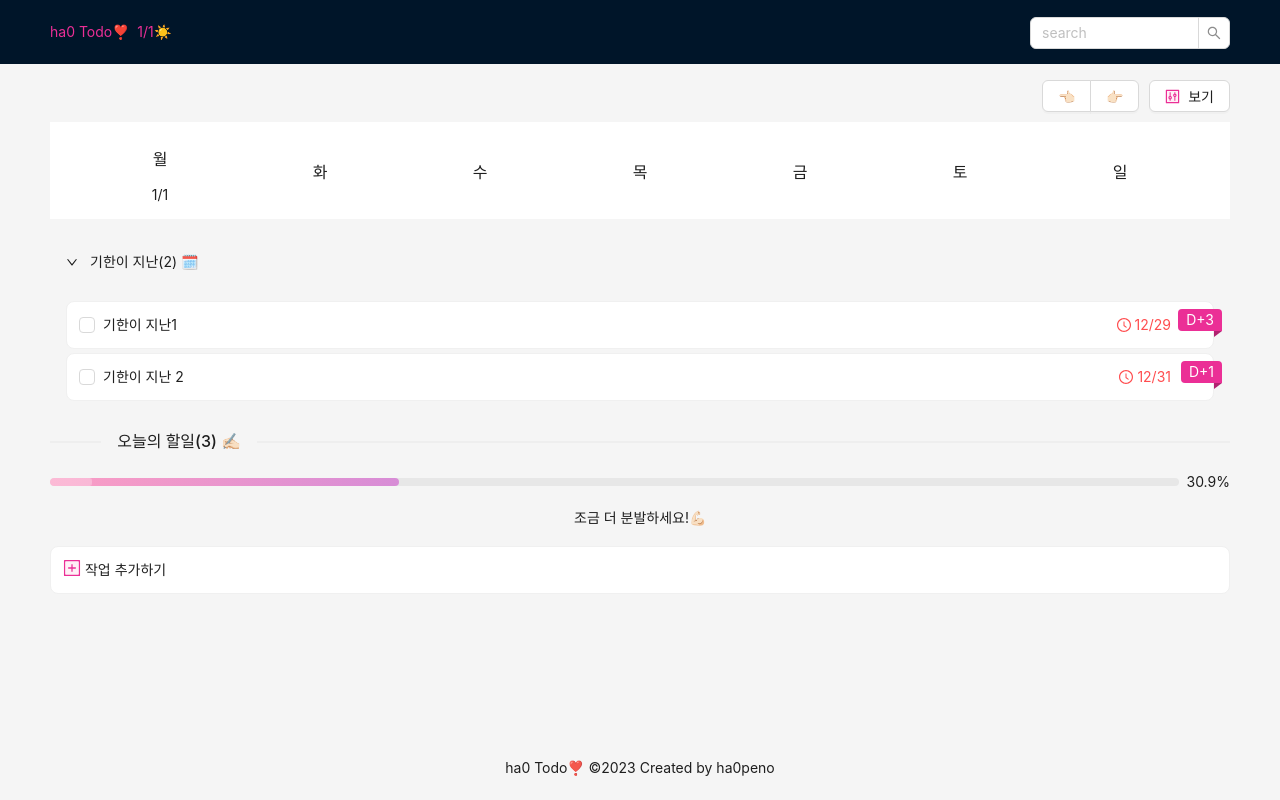
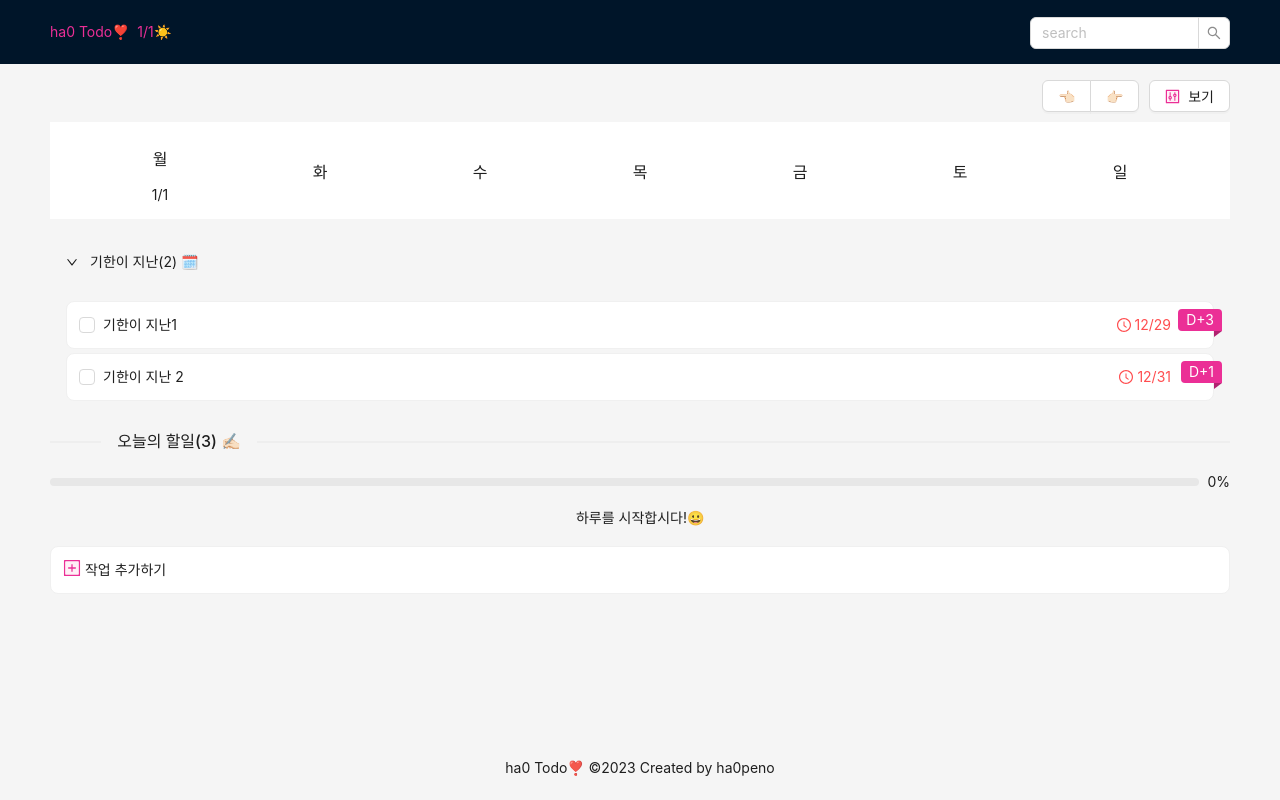
Before and after one commit to carrotpieOwO/todo_react_type, a React (Create React App) app: page / in a window 1280 px wide. Built offline with nearby package versions, Linux system fonts and the light colour scheme.

Commit message:
- todo 삭제 구현 - todo 체크 구현 - 태그 입력란 공백체크 - 프로그레스바 구현

```diff
--- a/src/App.tsx
+++ b/src/App.tsx
@@ -5,6 +5,7 @@ import { ClockCircleOutlined, ControlTwoTone } from '@ant-design/icons';
 import dayjs from 'dayjs';
 import TodoForm from './components/TodoForm';
 import TodoList from './components/TodoList';
+import ProgressBar from './components/ProgressBar';
 
 const { Header, Footer, Content } = Layout;
 const { Search } = Input;
@@ -117,8 +118,7 @@ function App() {
             </Panel>
           </Collapse>
           <Divider orientation="left">오늘의 할일(3) ✍🏻</Divider>
-          <Progress percent={30.9} status="active" strokeColor={{ from: '#fb9ec4', to: '#8865ff' }} />
-          <div style={{textAlign: 'center', padding: '15px 0'}}>조금 더 분발하세요!💪🏻</div>
+          <ProgressBar/>
           <TodoForm/>
           <TodoList/>
         </Content>
--- /dev/null
+++ b/src/components/ProgressBar.tsx
@@ -0,0 +1,26 @@
+import { Progress } from 'antd';
+import { useSelector } from 'react-redux'
+import { RootState } from '../store'
+
+
+function ProgressBar() {
+    const todoList = useSelector((state :RootState) => state.todo);
+    const doneTodo = todoList.filter(todo => todo.done === true);
+    const percentage = parseFloat((doneTodo.length * 100 / todoList.length).toFixed(2));
+
+    const message = percentage === 0 || isNaN(percentage) ? '하루를 시작합시다!😀'
+    : percentage > 0 && percentage <= 25 ? '오늘 하루도 화이팅💕'
+    : percentage > 25 && percentage <= 75 ? '조금 더 분발하세요!💪🏻'
+    : percentage > 50 && percentage <= 90 ? '목표가 눈앞에!👀'
+    : percentage > 90 && percentage <= 99 ? '여기서 쉰다고?🤔'
+    : percentage === 100 ? '수고했어 오늘도🌙' : '';
+
+    return (
+        <>
+            <Progress percent={percentage} status="active" strokeColor={{ from: '#fb9ec4', to: '#8865ff' }} />
+            <div style={{textAlign: 'center', padding: '15px 0'}}>{message}</div>
+        </>
+    )
+}
+
+export default ProgressBar;
--- a/src/components/TagList.tsx
+++ b/src/components/TagList.tsx
@@ -8,7 +8,7 @@ import { useDispatch } from 'react-redux';
 import { addTag } from '../store';
 import { useSelector } from 'react-redux'
 import { RootState } from '../store'
-
+import { blank_pattern } from './TodoForm';
 const { Option } = Select;
 const defaultTagColor = '#d8d8d8';
 
@@ -56,12 +56,14 @@ function TagList(props :{width?:number}) {
     }
     const addItem = (e: React.MouseEvent<HTMLButtonElement | HTMLAnchorElement>) => {
         e.preventDefault();
+        if(blank_pattern.test(tag)) {
             dispatch(addTag({tag, color}))
             setTag('');
             setColor(defaultTagColor);
             setTimeout(() => {
                 inputRef.current?.focus();
             }, 0);
+        }
     }
 
     return (
--- a/src/components/TodoList.tsx
+++ b/src/components/TodoList.tsx
@@ -1,8 +1,8 @@
-import { Space, Card, Button, Row, Checkbox, Tag, Form, Input, DatePicker, TimePicker, Col } from 'antd';
+import { Space, Card, Button, Row, Checkbox, Tag, Form, Input, DatePicker, TimePicker, Col, Popconfirm } from 'antd';
 import { ClockCircleOutlined, DeleteTwoTone, EditTwoTone, CheckOutlined } from '@ant-design/icons';
 import type { InputRef } from 'antd';
 import { useDispatch, useSelector } from 'react-redux'
-import { RootState, setEditForm, editTodo, setAddForm } from '../store'
+import { RootState, setEditForm, setAddForm, editTodo, deleteTodo, setDone } from '../store'
 import { Dispatch } from 'redux';
 import React, { useState, useRef, useEffect } from 'react';
 import TagList from './TagList';
@@ -82,16 +82,27 @@ function TodoList() {
                     :
                     <Card key={todo.id} size='small' style={{margin: '4px 0'}}>
                         <Row justify='space-between'>
-                            <Checkbox>
+                            <Checkbox checked={todo.done} onChange={(e) => {
+                                dispatch(setDone([todo.id, e.target.checked]))
+                            }}>
                                 {todo.tag && <Tag color={todo.tag.color}>{todo.tag.tag}</Tag>}
-                                {todo.todo}
+                                <span style={todo.done ? {textDecoration: 'line-through'} : {}}>{todo.todo}</span>
                             </Checkbox>
                             <Space style={{marginLeft: 'auto', columnGap: 0}}>
                                 <div style={{width: '174px', textAlign: 'right'}}>
                                     <ClockCircleOutlined></ClockCircleOutlined> {todo.date} {todo.time}
                                 </div>
                                 <Button type='ghost' size='small' htmlType='button' onClick={onOpen(todo.id)}><EditTwoTone /></Button>
-                                <Button type='ghost' size='small'><DeleteTwoTone twoToneColor="#eb2f96"/></Button>
+                                <Popconfirm
+                                    title="Delete the task"
+                                    description="Are you sure to delete this task?"
+                                    okText="Yes"
+                                    cancelText="No"
+                                    onConfirm={() => {dispatch(deleteTodo(todo.id))}}
+                                >
+                                    <Button type='ghost' size='small' htmlType='button'><DeleteTwoTone twoToneColor="#eb2f96"/></Button>
+                                </Popconfirm>
+
                             </Space>
                         </Row>
                     </Card>
--- a/src/store.ts
+++ b/src/store.ts
@@ -19,10 +19,13 @@ const todoSlice = createSlice({
             state[targetIndex].tag = payload.tag;
         },
         deleteTodo (state, action :PayloadAction<string>) {
-
+            const targetIndex = state.findIndex(todo => todo.id === action.payload);
+            state.splice(targetIndex, 1);
         },
-        setDone (state, action:PayloadAction<boolean>) {
-
+        // action.payload = [id, done]
+        setDone (state, action:PayloadAction<[string, boolean]>) {
+            const targetIndex = state.findIndex(todo => todo.id === action.payload[0]);
+            state[targetIndex].done = action.payload[1];
         }
     }
 })
@@ -66,6 +69,6 @@ let store = configureStore({
 
 export default store
 export type RootState = ReturnType<typeof store.getState>
-export let { addTodo, editTodo, deleteTodo } = todoSlice.actions
+export let { addTodo, editTodo, deleteTodo, setDone } = todoSlice.actions
 export let { addTag } = tagSlice.actions
 export let { setAddForm, setEditForm } = formSlice.actions
```
Lines whose indentation alone changed are shown as unchanged.
